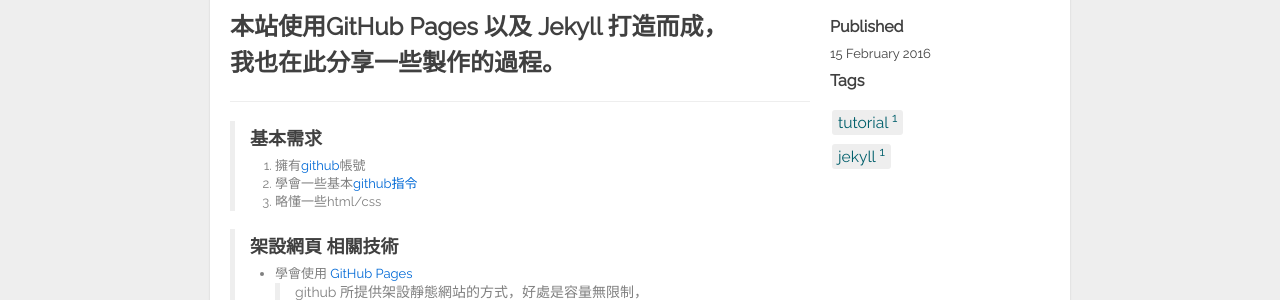
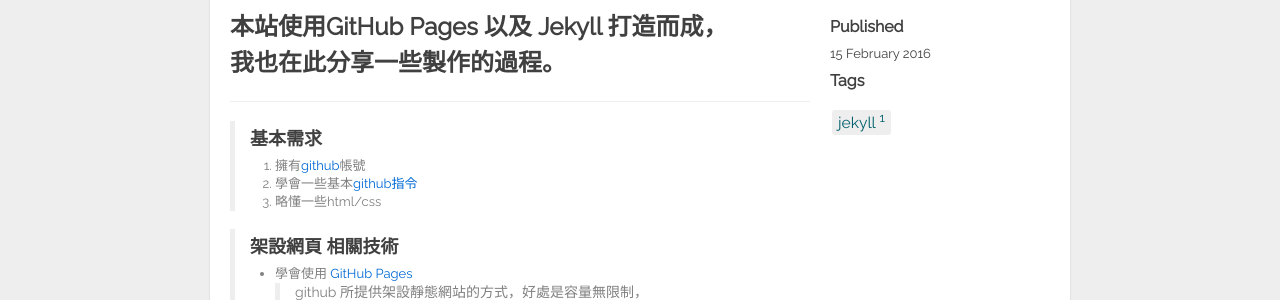
Before and after one commit to lichin-lin/lichin-lin.github.io, a Jekyll site: the page built from _posts/2016-02-15-first-post.md, in a window 1280 px wide. Shown: the part 164-464 px from the top of the page. Built offline with Jekyll 4.4.1, drawn with Linux system fonts in a browser that asks for light colours; comment, search, counter and statistics services are not loaded.

```diff
--- a/_posts/2016-02-15-first-post.md
+++ b/_posts/2016-02-15-first-post.md
@@ -2,8 +2,8 @@
 layout: post
 title: "第一次寫Blog"
 description: "try somthing new"
-category: lesson
-tags: [tutorial,jekyll]
+category: Blog
+tags: [jekyll]
 ---
 
 ## 本站使用GitHub Pages 以及 Jekyll 打造而成，<br>我也在此分享一些製作的過程。
```
